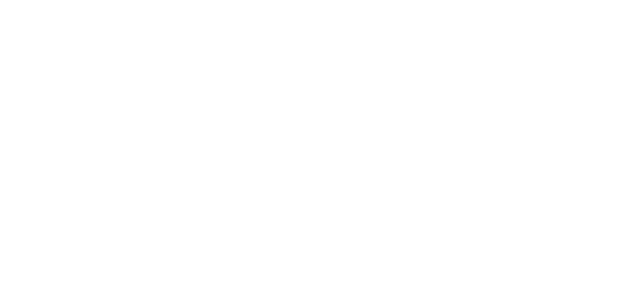
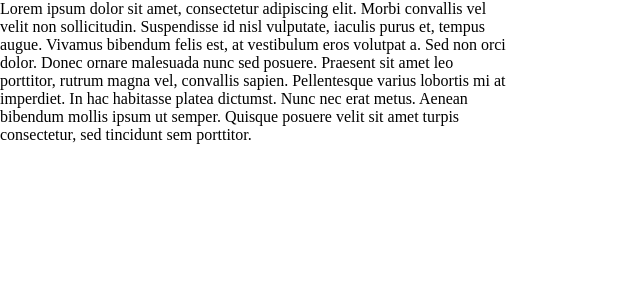
Before and after one commit to otaviofer/webmaster_DC, a plain HTML site: page 3_modulo_CSS2.0/aula_01.html in a window 1280 px wide. Shown: the whole page, without its empty margins (0-640 px from the left). Drawn offline with Linux system fonts and the light colour scheme.

Commit message:
fead: finaliza aula 01

```diff
--- a/3_modulo_CSS2.0/aula_01.html
+++ b/3_modulo_CSS2.0/aula_01.html
@@ -2,17 +2,32 @@
 
 <!--
 	================
-	LETTER SPACING;
+	AUTO; INHERIT; INITIAL
+    Auto: automatico
+    Inherit: herdar
+    Iitial: inicial
 	================
 -->
 
 <html>
+
 <head>
     <meta charset="UTF-8">
     <title> Aula 01 </title>
     <link rel="stylesheet" href="./css/aula_01.css">
 </head>
+
 <body>
+    <div class="box">
+        <div class="box-2">
+            <p>Lorem ipsum dolor sit amet, consectetur adipiscing elit. Morbi convallis vel velit non sollicitudin.
+                Suspendisse id nisl vulputate, iaculis purus et, tempus augue. Vivamus bibendum felis est, at vestibulum
+                eros volutpat a. Sed non orci dolor. Donec ornare malesuada nunc sed posuere. Praesent sit amet leo
+                porttitor, rutrum magna vel, convallis sapien. Pellentesque varius lobortis mi at imperdiet. In hac
+                habitasse platea dictumst. Nunc nec erat metus. Aenean bibendum mollis ipsum ut semper. Quisque posuere
+                velit sit amet turpis consectetur, sed tincidunt sem porttitor.</p>
+        </div>
+    </div> <!-- BOX -->
+</body>
 
-    </body>
 </html>
--- a/3_modulo_CSS2.0/css/aula_01.css
+++ b/3_modulo_CSS2.0/css/aula_01.css
@@ -0,0 +1,28 @@
+* {
+  margin: 0;
+  padding: 0;
+}
+
+html,
+body {
+  height: 100%;
+}
+
+.box{
+    width: 40%;
+    height: 300px;
+    color: gray;
+}
+
+.box-2 p{
+    /* o inicial seta os valores iniciais do navegador por padrão */
+    color: initial;
+}
+
+.box > .box-2 > span{
+    /* A propriedade inherit herda os valores da div pai sempre anterior de um elemento */
+    display: inline-block;
+    /* width: inherit;
+    height: inherit;
+    background-color: inherit; */
+}
```
Lines whose indentation alone changed are shown as unchanged.
